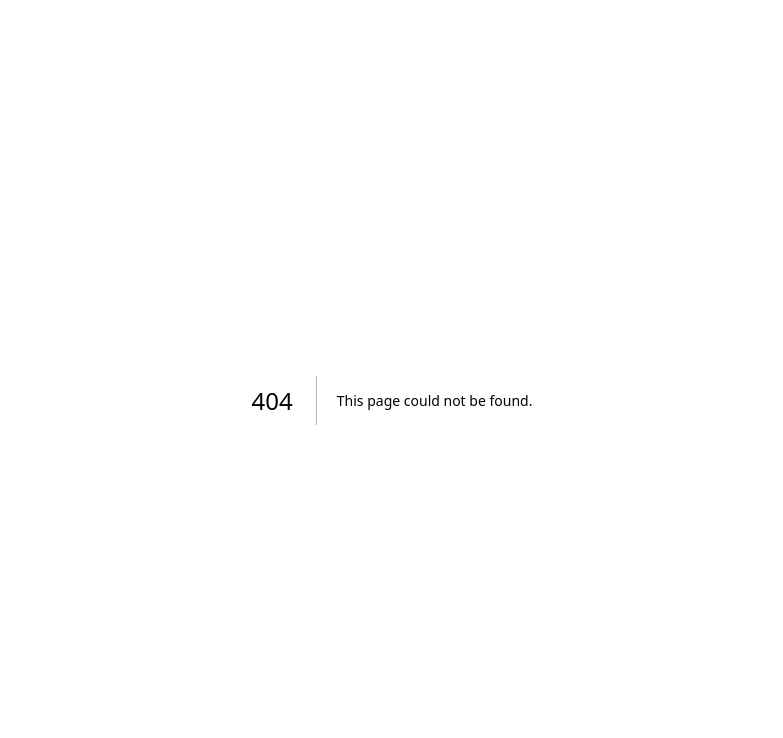
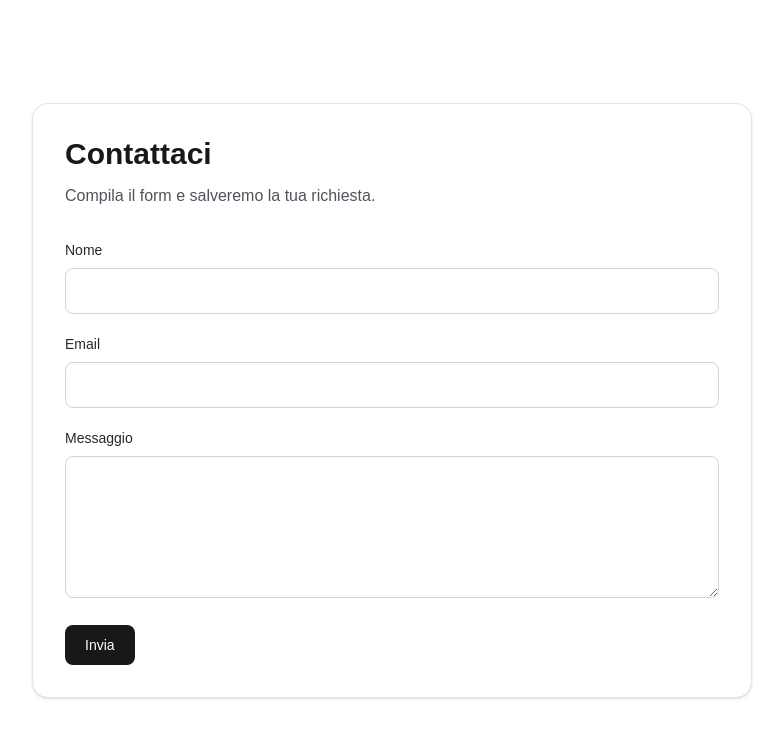
Before and after one commit to trillimatteob-blip/sdf-siti, a Next.js app: page /contatti in a window 1280 px wide. Before the commit this address had no page. Shown: the top 738 px of the page, without its empty margins (248-1031 px from the left). Built offline with nearby package versions, Linux system fonts and the light colour scheme.

Commit message:
Aggiornamento test

```diff
--- /dev/null
+++ b/src/app/api/contatti/route.js
@@ -0,0 +1,58 @@
+import { mkdir, readFile, writeFile } from "node:fs/promises";
+import path from "node:path";
+
+const getStoragePath = () => {
+  const configured = process.env.CONTACTS_FILE_PATH || "data/contatti.json";
+  return path.isAbsolute(configured)
+    ? configured
+    : path.join(process.cwd(), configured);
+};
+
+export async function POST(request) {
+  try {
+    const body = await request.json();
+    const nome = body?.nome?.trim();
+    const email = body?.email?.trim();
+    const messaggio = body?.messaggio?.trim();
+
+    if (!nome || !email || !messaggio) {
+      return Response.json(
+        { error: "Compila tutti i campi obbligatori." },
+        { status: 400 },
+      );
+    }
+
+    const storagePath = getStoragePath();
+    const storageDir = path.dirname(storagePath);
+
+    await mkdir(storageDir, { recursive: true });
+
+    let existing = [];
+    try {
+      const raw = await readFile(storagePath, "utf8");
+      existing = JSON.parse(raw);
+      if (!Array.isArray(existing)) {
+        existing = [];
+      }
+    } catch {
+      existing = [];
+    }
+
+    existing.push({
+      id: crypto.randomUUID(),
+      nome,
+      email,
+      messaggio,
+      createdAt: new Date().toISOString(),
+    });
+
+    await writeFile(storagePath, JSON.stringify(existing, null, 2), "utf8");
+
+    return Response.json({ ok: true });
+  } catch {
+    return Response.json(
+      { error: "Errore durante il salvataggio del contatto." },
+      { status: 500 },
+    );
+  }
+}
--- /dev/null
+++ b/src/app/contatti/page.js
@@ -0,0 +1,126 @@
+"use client";
+
+import { useState } from "react";
+
+const initialForm = {
+  nome: "",
+  email: "",
+  messaggio: "",
+};
+
+export default function ContattiPage() {
+  const [form, setForm] = useState(initialForm);
+  const [status, setStatus] = useState({ type: "", message: "" });
+  const [isSubmitting, setIsSubmitting] = useState(false);
+
+  const onChange = (event) => {
+    const { name, value } = event.target;
+    setForm((prev) => ({ ...prev, [name]: value }));
+  };
+
+  const onSubmit = async (event) => {
+    event.preventDefault();
+    setIsSubmitting(true);
+    setStatus({ type: "", message: "" });
+
+    try {
+      const response = await fetch("/api/contatti", {
+        method: "POST",
+        headers: {
+          "Content-Type": "application/json",
+        },
+        body: JSON.stringify(form),
+      });
+
+      const data = await response.json();
+
+      if (!response.ok) {
+        throw new Error(data.error || "Invio non riuscito");
+      }
+
+      setStatus({ type: "success", message: "Messaggio inviato con successo." });
+      setForm(initialForm);
+    } catch (error) {
+      setStatus({
+        type: "error",
+        message: error.message || "Si e verificato un errore durante l'invio.",
+      });
+    } finally {
+      setIsSubmitting(false);
+    }
+  };
+
+  return (
+    <div className="mx-auto flex min-h-screen w-full max-w-3xl items-center px-6 py-16">
+      <main className="w-full rounded-2xl border border-zinc-200 bg-white p-8 shadow-sm">
+        <h1 className="text-3xl font-semibold text-zinc-900">Contattaci</h1>
+        <p className="mt-3 text-zinc-600">
+          Compila il form e salveremo la tua richiesta.
+        </p>
+
+        <form className="mt-8 space-y-5" onSubmit={onSubmit}>
+          <div>
+            <label htmlFor="nome" className="mb-2 block text-sm font-medium text-zinc-800">
+              Nome
+            </label>
+            <input
+              id="nome"
+              name="nome"
+              type="text"
+              required
+              value={form.nome}
+              onChange={onChange}
+              className="w-full rounded-lg border border-zinc-300 px-4 py-2.5 outline-none ring-zinc-900 transition focus:ring-2"
+            />
+          </div>
+
+          <div>
+            <label htmlFor="email" className="mb-2 block text-sm font-medium text-zinc-800">
+              Email
+            </label>
+            <input
+              id="email"
+              name="email"
+              type="email"
+              required
+              value={form.email}
+              onChange={onChange}
+              className="w-full rounded-lg border border-zinc-300 px-4 py-2.5 outline-none ring-zinc-900 transition focus:ring-2"
+            />
+          </div>
+
+          <div>
+            <label htmlFor="messaggio" className="mb-2 block text-sm font-medium text-zinc-800">
+              Messaggio
+            </label>
+            <textarea
+              id="messaggio"
+              name="messaggio"
+              rows={5}
+              required
+              value={form.messaggio}
+              onChange={onChange}
+              className="w-full rounded-lg border border-zinc-300 px-4 py-2.5 outline-none ring-zinc-900 transition focus:ring-2"
+            />
+          </div>
+
+          <button
+            type="submit"
+            disabled={isSubmitting}
+            className="inline-flex rounded-lg bg-zinc-900 px-5 py-2.5 text-sm font-medium text-white transition hover:bg-zinc-700 disabled:cursor-not-allowed disabled:opacity-70"
+          >
+            {isSubmitting ? "Invio..." : "Invia"}
+          </button>
+
+          {status.message && (
+            <p
+              className={`text-sm ${status.type === "success" ? "text-emerald-700" : "text-red-700"}`}
+            >
+              {status.message}
+            </p>
+          )}
+        </form>
+      </main>
+    </div>
+  );
+}
--- a/src/app/page.js
+++ b/src/app/page.js
@@ -1,73 +1,18 @@
-import Image from "next/image";
-
 export default function Home() {
   return (
-    <div className="flex flex-col flex-1 items-center justify-center bg-zinc-50 font-sans dark:bg-black">
-      <main className="flex flex-1 w-full max-w-3xl flex-col items-center justify-between py-32 px-16 bg-white dark:bg-black sm:items-start">
-        <Image
-          className="dark:invert"
-          src="/next.svg"
-          alt="Next.js logo"
-          width={100}
-          height={20}
-          priority
-        />
-        <div className="flex flex-col items-center gap-6 text-center sm:items-start sm:text-left">
-          <h1 className="max-w-xs text-3xl font-semibold leading-10 tracking-tight text-black dark:text-zinc-50">
-            To get started, edit the page.js file.
-          </h1>
-          <p className="max-w-md text-lg leading-8 text-zinc-600 dark:text-zinc-400">
-            Looking for a starting point or more instructions? Head over to{" "}
-            <a
-              href="https://vercel.com/templates?framework=next.js&utm_source=create-next-app&utm_medium=appdir-template-tw&utm_campaign=create-next-app"
-              className="font-medium text-zinc-950 dark:text-zinc-50"
-            >
-              Templates
-            </a>{" "}
-            or the{" "}
-            <a
-              href="https://nextjs.org/learn?utm_source=create-next-app&utm_medium=appdir-template-tw&utm_campaign=create-next-app"
-              className="font-medium text-zinc-950 dark:text-zinc-50"
-            >
-              Learning
-            </a>{" "}
-            center.
-          </p>
-        </div>
-        <div className="flex flex-col gap-4 text-base font-medium sm:flex-row">
-          <a
-            className="flex h-12 w-full items-center justify-center gap-2 rounded-full bg-foreground px-5 text-background transition-colors hover:bg-[#383838] dark:hover:bg-[#ccc] md:w-[158px]"
-            href="https://vercel.com/new?utm_source=create-next-app&utm_medium=appdir-template-tw&utm_campaign=create-next-app"
-            target="_blank"
-            rel="noopener noreferrer"
-          >
-            <Image
-              className="dark:invert"
-              src="/vercel.svg"
-              alt="Vercel logomark"
-              width={16}
-              height={16}
-            />
-            Deploy Now
-          </a>
-          <a
-            className="flex h-12 w-full items-center justify-center rounded-full border border-solid border-black/[.08] px-5 transition-colors hover:border-transparent hover:bg-black/[.04] dark:border-white/[.145] dark:hover:bg-[#1a1a1a] md:w-[158px]"
-            href="https://nextjs.org/docs?utm_source=create-next-app&utm_medium=appdir-template-tw&utm_campaign=create-next-app"
-            target="_blank"
-            rel="noopener noreferrer"
-          >
-            Documentation
-          </a>
-        </div>
+    <div className="mx-auto flex min-h-screen w-full max-w-3xl items-center justify-center px-6 py-20">
+      <main className="w-full rounded-2xl border border-zinc-200 bg-white p-8 shadow-sm">
+        <h1 className="text-3xl font-semibold text-zinc-900">Il mio sito</h1>
+        <p className="mt-3 text-zinc-600">
+          Questa variabile e pubblica: {process.env.NEXT_PUBLIC_NOME_SITO}
+        </p>
+        <a
+          href="/contatti"
+          className="mt-8 inline-flex rounded-lg bg-zinc-900 px-4 py-2 text-sm font-medium text-white transition hover:bg-zinc-700"
+        >
+          Vai alla pagina contatti
+        </a>
       </main>
     </div>
   );
 }
-export default function Home() {
-  return (
-    <div>
-      <h1>Il mio sito</h1>
-      <p>Questa variabile è pubblica: {process.env.NEXT_PUBLIC_NOME_SITO}</p>
-    </div>
-  )
-}
```
